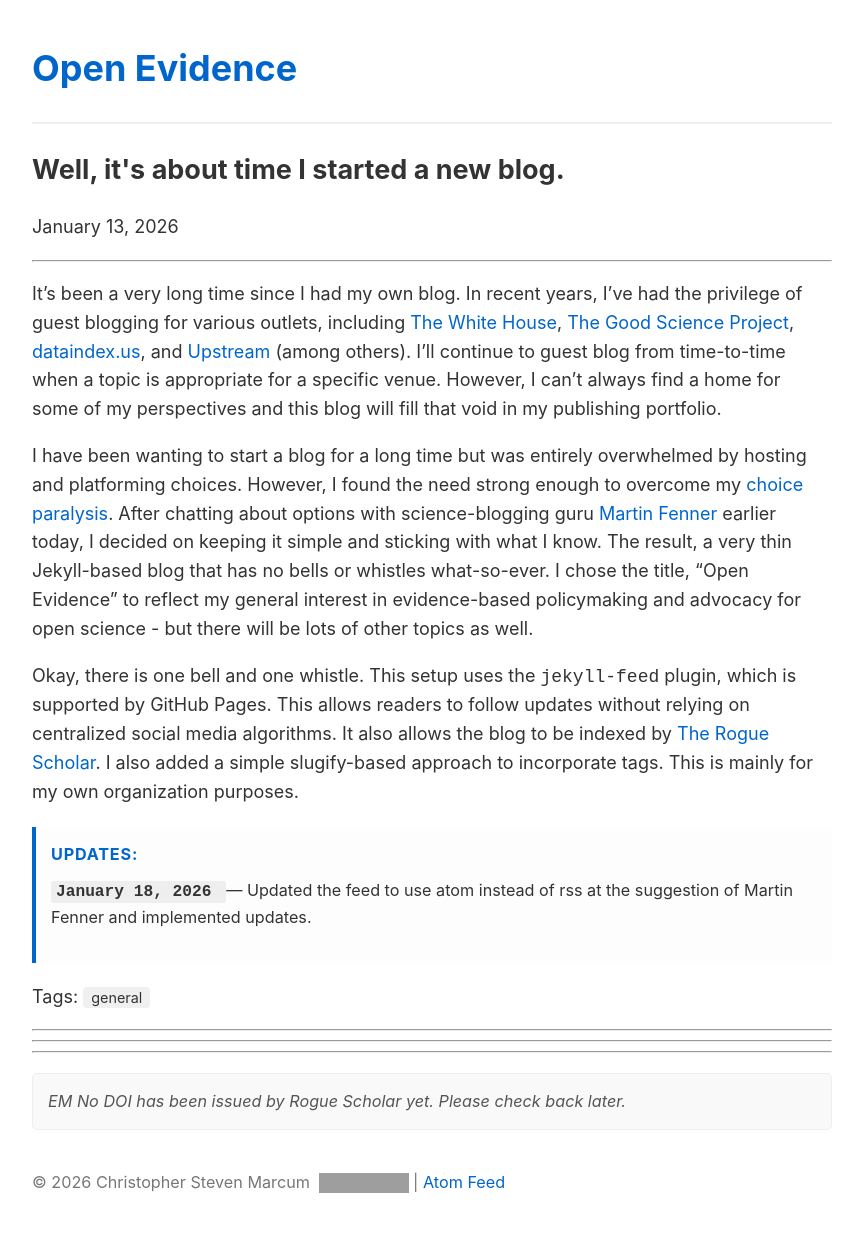
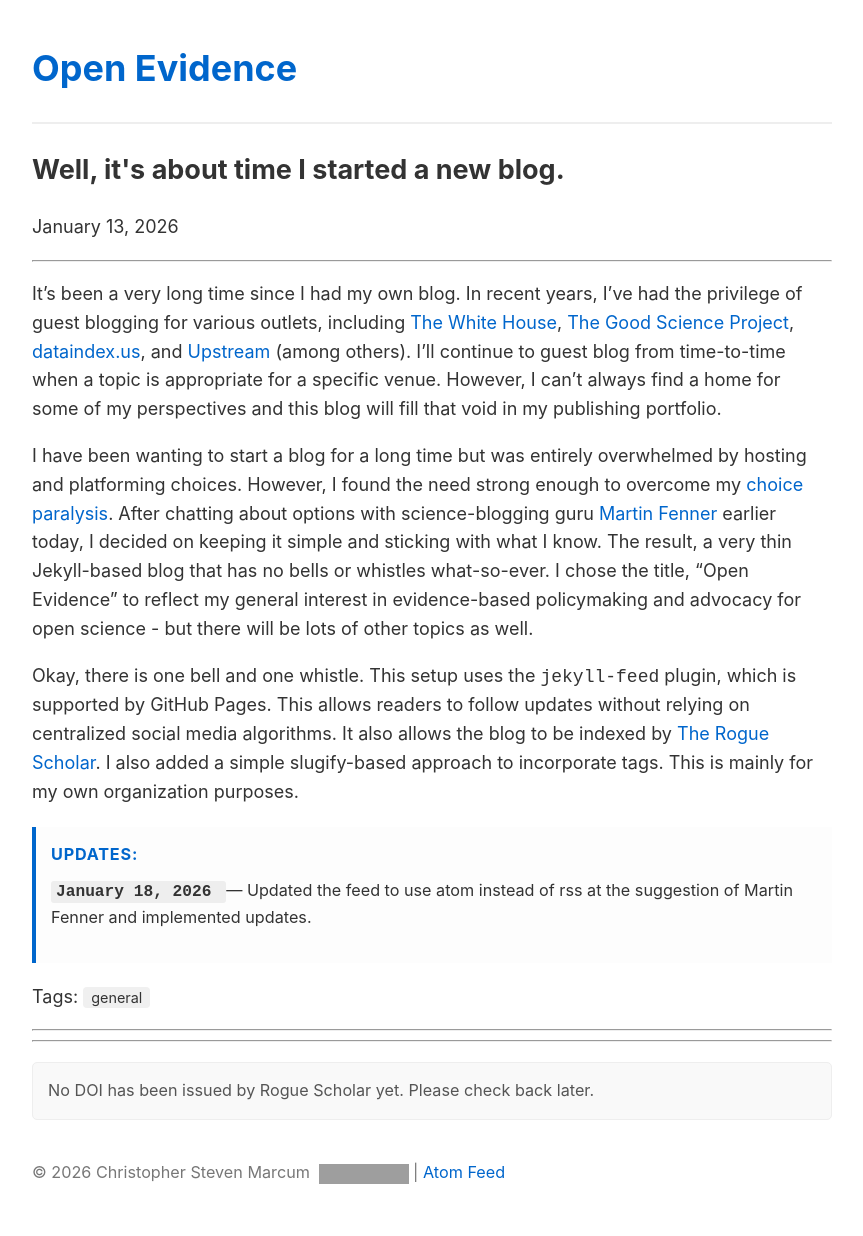
Before and after one commit to cmarcum/marcum-blog, a Jekyll site: the page built from _posts/2026-01-13-its-about-time.md, in a window 1280 px wide. Shown: the whole page, without its empty margins (208-1071 px from the left). Built offline with Jekyll 4.4.1, drawn with Linux system fonts in a browser that asks for light colours; part of the change alters nothing that is shown; grey boxes are pictures that could not be loaded.

Commit message:
Refactor Rogue Scholar citation script and UI
back to invenioRDM REST

```diff
--- a/_layouts/post.html
+++ b/_layouts/post.html
@@ -31,47 +31,45 @@ layout: default
   </p>
   <hr>
   <hr>
-<hr>
-
-<div id="rogue-scholar-citation" style="font-size: 0.9em; color: #555; margin-top: 20px; padding: 15px; border: 1px solid #eee; border-radius: 5px; background-color: #f9f9f9; line-height: 1.5;">
-  Checking Rogue Scholar for DOI...
+  <div id="doi-status" style="font-size: 0.9em; color: #555; margin-top: 20px; padding: 15px; border-radius: 5px; background-color: #f9f9f9; border: 1px solid #eee;">
+    Checking Rogue Scholar for citation information...
   </div>
 
   <script>
   (function() {
     const pageTitle = {{ page.title | jsonify }};
-  const blogSlug = "chrismarcum";
-  const placeholder = document.getElementById('rogue-scholar-citation');
-  const query = `parent.communities.ids:${blogSlug} AND metadata.title:"${pageTitle.replace(/"/g, '\\"')}"`;
-  const apiUrl = `https://rogue-scholar.org/api/records?q=${encodeURIComponent(query)}&size=1`;
+    const blogSlug = "{{ site.rogue_scholar_slug | default: 'chrismarcum' }}";
+    const author = "{{ site.author }}";
+    const blogTitle = "{{ site.title }}";
+    const date = "{{ page.date | date: '%B %d, %Y' }}";
+    const statusDiv = document.getElementById('doi-status');
+    const fallbackMsg = "No DOI has been issued by Rogue Scholar yet. Please check back later.";
+
+    const apiUrl = `https://rogue-scholar.org/api/communities/${blogSlug}/records?q=metadata.title:"${encodeURIComponent(pageTitle)}"`;
 
     fetch(apiUrl)
       .then(response => {
-      if (!response.ok) throw new Error('API fetch failed');
+        if (!response.ok) return Promise.reject();
         return response.json();
       })
       .then(data => {
+        const record = (data.hits && data.hits.hits && data.hits.hits.length > 0) ? data.hits.hits[0] : null;
 
-      const hit = (data.hits && data.hits.hits && data.hits.hits.length > 0) ? data.hits.hits[0] : null;
+        if (record && record.pids && record.pids.doi) {
+          const doi = record.pids.doi.identifier;
+          const doiUrl = `https://doi.org/${doi}`;
 
-      if (hit && hit.pids && hit.pids.doi && hit.pids.doi.identifier) {
-        const doi = hit.pids.doi.identifier;
-        const doiUrl = `https://doi.org/${doi}`;
-        const author = "{{ site.author }}";
-        const blogTitle = "{{ site.title }}";
-        const date = "{{ page.date | date: '%B %d, %Y' }}";
-
-        placeholder.innerHTML = `
+          statusDiv.innerHTML = `
             <strong>Recommended Citation:</strong><br>
-          ${author} (${date}). "${hit.metadata.title}." <em>${blogTitle}</em>.
-          <a href="${doiUrl}" target="_blank" style="color: #0066cc; text-decoration: underline;">${doiUrl}</a>
+            ${author} (${date}). "${record.metadata.title}." <em>${blogTitle}</em>.
+            <a href="${doiUrl}" target="_blank" style="color: #0066cc;">${doiUrl}</a>
           `;
         } else {
-        placeholder.innerHTML = "<em>No DOI has been issued by Rogue Scholar yet. Please check back later.</em>";
+          statusDiv.innerHTML = fallbackMsg;
         }
       })
-    .catch(error => {
-      placeholder.innerHTML = "<em> EM No DOI has been issued by Rogue Scholar yet. Please check back later.</em>";
+      .catch(() => {
+        statusDiv.innerHTML = fallbackMsg;
       });
   })();
   </script>
```
Lines whose indentation alone changed are shown as unchanged.
